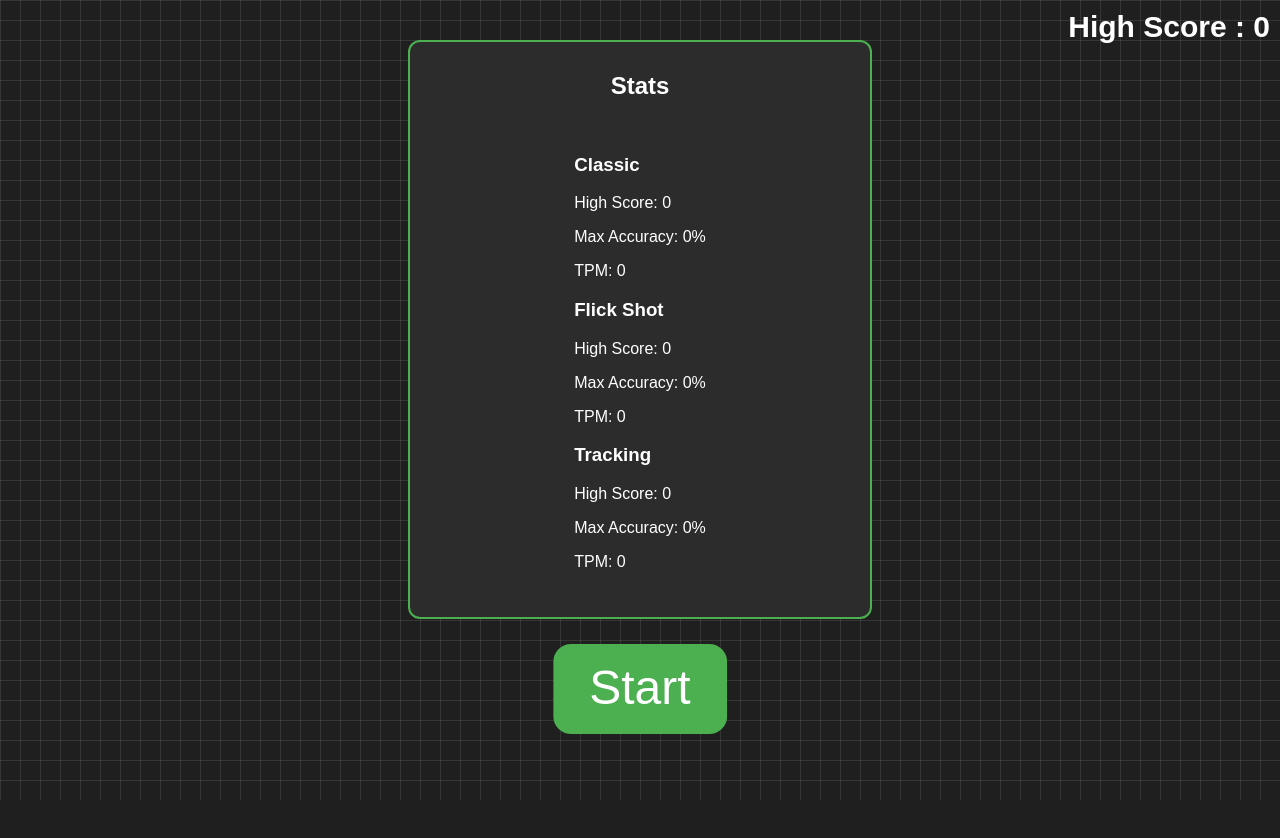
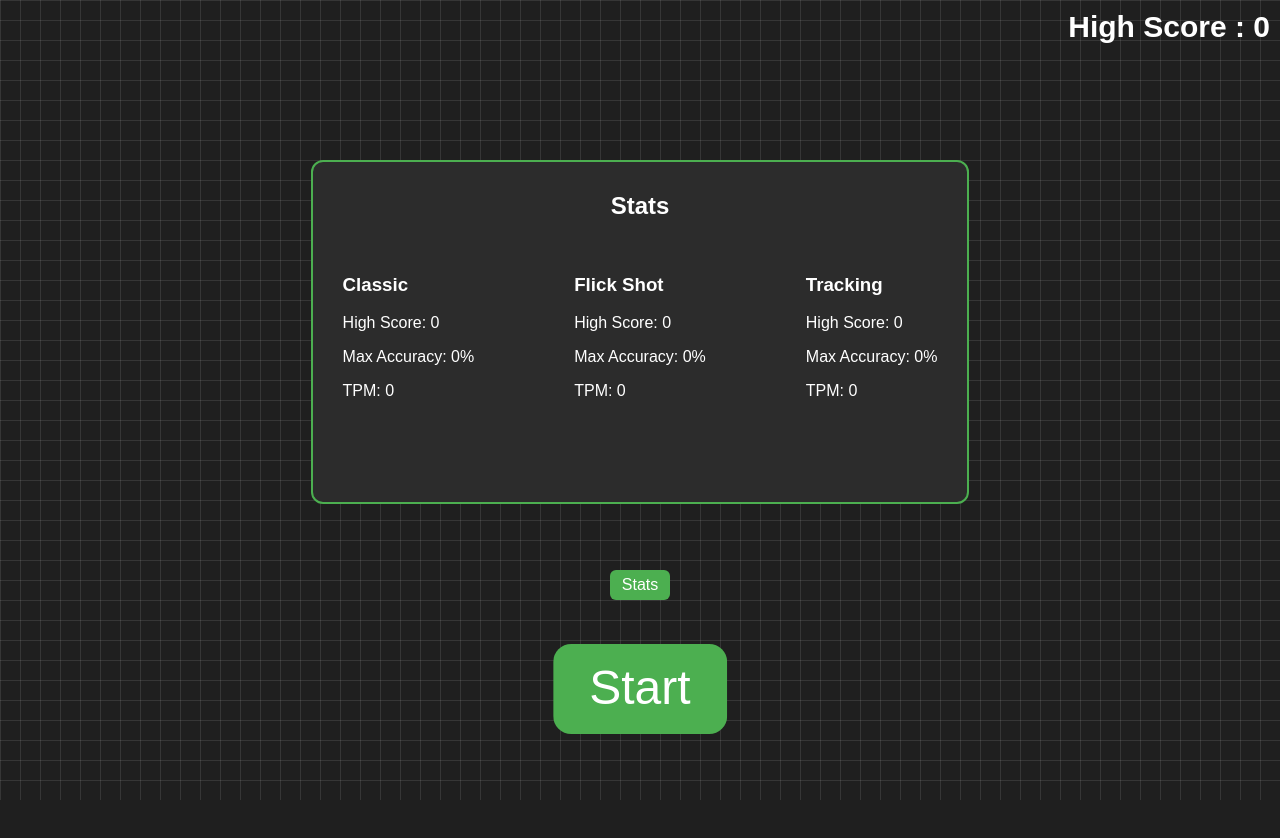
Before and after one commit to MarronFrui/Aim-Training, a website built with Vite: page index.html in a window 1280 px wide. Both pictures are taken after a click on the button "Stats". Shown: the top 838 px of the page. Built offline with nearby package versions, Linux system fonts and the light colour scheme.

Commit message:
small html change

```diff
--- a/style.css
+++ b/style.css
@@ -81,10 +81,15 @@ button:hover {
 
 .stats-container {
   position: fixed;
-  top: 5%;
+  top: 20%;
   min-width: 400px;
   min-height: 300px;
   z-index: 10;
+}
+
+.stats-grid {
+  display: flex;
+  gap: 100px;
 }
 
 .menu-checkbox {
```
